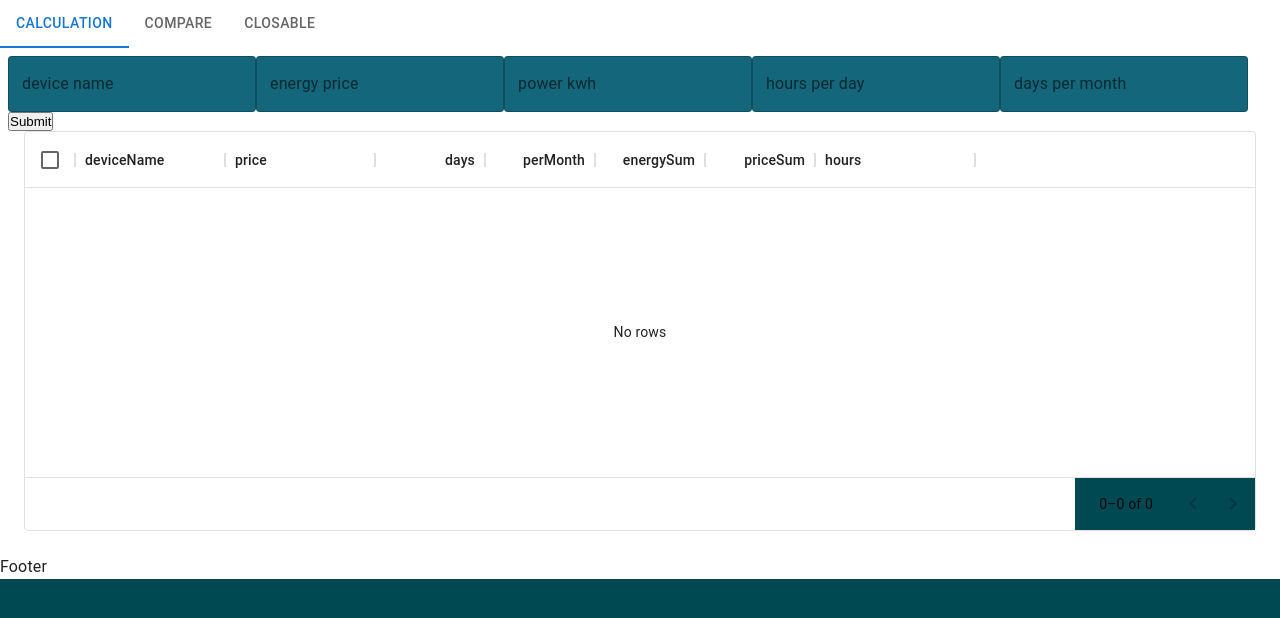
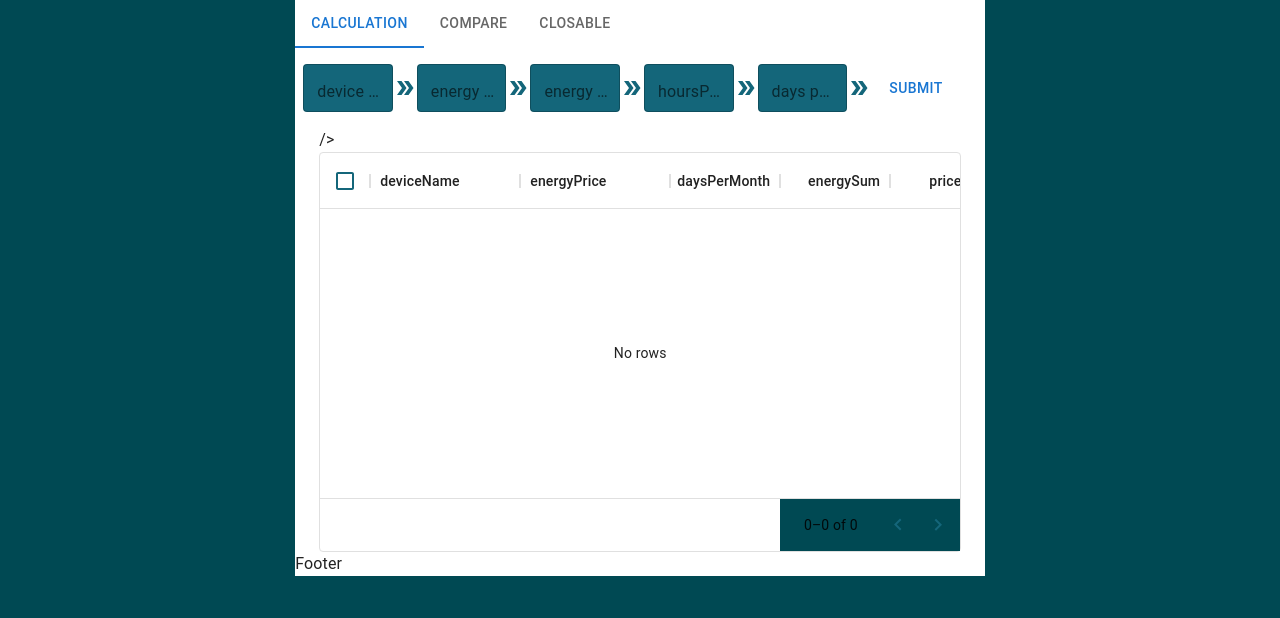
Before and after one commit to dragoslavIvkovic/energy-saving, a Next.js app: page / in a window 1280 px wide. Shown: the top 618 px of the page. Built offline with nearby package versions, Linux system fonts and the light colour scheme.

Commit message:
fixed everything

```diff
--- a/components/Calculation.js
+++ b/components/Calculation.js
@@ -1,13 +1,14 @@
 /* eslint-disable @typescript-eslint/no-unused-vars */
 
 import React, { useEffect, useRef, useState } from "react";
-import { Box, Grid, TextField } from "@mui/material";
+import { Button, Grid, TextField } from "@mui/material";
 import { useSelector, useDispatch } from "react-redux";
 import {
   addPowerConsumption,
   addList,
   addPrice,
 } from "../store/slice/calcSlice";
+import DoubleArrowIcon from "@mui/icons-material/DoubleArrow";
 import { v4 as uuidv4 } from "uuid";
 import dynamic from "next/dynamic";
 
@@ -17,38 +18,31 @@ const TableData = dynamic(() => import("../components/TableData"), {
 });
 
 export default function Calculation() {
+  const [hourValue, setHoursValue] = useState();
+  const [daysPerMonthValue, setDaysPerMonthValue] = useState();
   const dispatch = useDispatch();
-  // const listData = useSelector((state) => state.calculation.list);
-  // const priceRedux = useSelector((state) => state.calculation.price);
 
-  const priceRef = useRef(null);
-  const hoursRef = useRef(null);
-  const daysRef = useRef(null);
+  const energyPriceRef = useRef(null);
+  const hoursPerDayRef = useRef(null);
   const daysPerMonthRef = useRef(null);
+  const energyConsumptionRef = useRef(null);
   const deviceNameRef = useRef("");
 
-  // console.log("listData", listData);
-  // console.log("priceRedux", priceRedux);
-
-  const handleChange = (event, newValue) => {
-    setValue(newValue);
-  };
-
   const onSubmit = () => {
-    const hours = hoursRef.current.value;
-    const price = priceRef.current.value;
-    const days = daysRef.current.value;
-    const perMonth = daysPerMonthRef.current.value;
+    const hoursPerDay = hoursPerDayRef.current.value;
+    const energyConsumption = energyConsumptionRef.current.value;
+    const energyPrice = energyPriceRef.current.value;
+    const daysPerMonth = daysPerMonthRef.current.value;
     const deviceName = deviceNameRef.current.value;
     const dataListObject = {
       id: uuidv4(),
       deviceName: deviceName,
-      price: price,
-      days: days,
-      hours: hours,
-      perMonth: perMonth,
-      energySum: Number(days * hours * priceRef),
-      priceSum: Number(days * hours * priceRef * perMonth),
+      energyPrice: energyPrice,
+      hoursPerDay: hoursPerDay,
+      daysPerMonth: daysPerMonth,
+      energyConsumption: energyConsumption,
+      energySum: Number(energyConsumption * hoursPerDay * daysPerMonth),
+      priceSum: Number(energyPrice * hoursPerDay * daysPerMonth),
     };
 
     if (deviceName) {
@@ -56,15 +50,16 @@ export default function Calculation() {
     }
 
     // e.target.reset();
-    hoursRef.current.value = "";
-    daysRef.current.value = "";
-    hoursRef.current.value = "";
-    deviceNameRef.current.value = "";
   };
+
+  const minHours = 1;
+  const maxHours = 24;
+  const minDays = 1;
+  const maxDays = 30;
 
   return (
     <Grid sx={{ flexGrow: 1 }}>
-      <Grid container spacing={2}>
+      <Grid container spacing={2} marginBottom={2} alignItems="center">
         <TextField
           inputRef={deviceNameRef}
           type="text"
@@ -72,42 +67,57 @@ export default function Calculation() {
           label="device name"
           variant="outlined"
         />
-
+        <DoubleArrowIcon />
         <TextField
-          inputRef={priceRef}
+          inputRef={energyPriceRef}
           type="number"
           id="outlined-basic"
-          label="energy price"
+          label="energy energyPrice"
           variant="outlined"
         />
-
+        <DoubleArrowIcon />
         <TextField
-          inputRef={hoursRef}
+          inputRef={energyConsumptionRef}
           type="number"
           id="outlined-basic"
-          label="power kwh"
+          label="energy consumption"
           variant="outlined"
         />
-
+        <DoubleArrowIcon />
         <TextField
-          inputRef={daysRef}
+          inputRef={hoursPerDayRef}
           type="number"
           id="outlined-basic"
-          label="hours per day"
+          label="hoursPerDay per day"
           variant="outlined"
+          value={hourValue}
+          inputProps={{ minHours, maxHours }}
+          onChange={(e) => {
+            var value = parseInt(e.target.value);
+            if (value > maxHours) value = maxHours;
+            if (value < minHours) value = minHours;
+            setHoursValue(value);
+          }}
         />
-
+        <DoubleArrowIcon />
         <TextField
           inputRef={daysPerMonthRef}
           type="number"
           id="outlined-basic"
           label="days per month"
           variant="outlined"
+          value={daysPerMonthValue}
+          inputProps={{ minDays, maxDays }}
+          onChange={(e) => {
+            var value = parseInt(e.target.value);
+            if (value > maxDays) value = maxDays;
+            if (value < minDays) value = minDays;
+            setDaysPerMonthValue(value);
+          }}
         />
+        <DoubleArrowIcon />
 
-        <button onClick={onSubmit} className="btn-submit">
-          Submit
-        </button>
+        <Button onClick={onSubmit}>Submit</Button>
       </Grid>
 
       <Grid>
--- a/components/Chart.tsx
+++ b/components/Chart.tsx
@@ -11,7 +11,9 @@ import {
 import { useSelector } from "react-redux";
 
 export default function Chart() {
-  const listData = useSelector((state) => state.calculation.list);
+  const listData = useSelector((state) => state.compare.list);
+
+
   const data = listData.map((datas) => datas);
 
   return (
@@ -32,7 +34,7 @@ export default function Chart() {
       <Tooltip />
       <Legend />
       <Bar dataKey="devicePrice" stackId="a" fill="#8884d8" />
-      <Bar dataKey="priceSum" stackId="a" fill="#82ca9d" />
+      <Bar dataKey="sum" stackId="a" fill="#82ca9d" />
     </BarChart>
   );
 }
--- a/components/Compare.js
+++ b/components/Compare.js
@@ -1,73 +1,73 @@
 /* eslint-disable @typescript-eslint/no-unused-vars */
 
 import React, { useEffect, useRef, useState } from "react";
-import { Box, Grid, TextField } from "@mui/material";
+import { Button, Grid, TextField } from "@mui/material";
 import { useSelector, useDispatch } from "react-redux";
-import {
-  addPowerConsumption,
-  addList,
-  addPrice,
-} from "../store/slice/calcSlice";
+import { addListCompare } from "../store/slice/compareSlice";
 import { v4 as uuidv4 } from "uuid";
 import dynamic from "next/dynamic";
-
+import DoubleArrowIcon from "@mui/icons-material/DoubleArrow";
 const Chart = dynamic(() => import("../components/Chart"), { ssr: false });
 const TableData = dynamic(() => import("../components/TableData"), {
   ssr: false,
 });
 
 export default function Compare() {
+  const [hourValue, setHoursValue] = useState();
+  const [daysPerMonthValue, setDaysPerMonthValue] = useState();
   const dispatch = useDispatch();
-  // const listData = useSelector((state) => state.calculation.list);
-  // const priceRedux = useSelector((state) => state.calculation.price);
-
   const devicePriceRef = useRef(null);
-  const priceRef = useRef(null);
-  const hoursRef = useRef(null);
-  const daysRef = useRef(null);
+  const energyPriceRef = useRef(null);
+  const hoursPerDayRef = useRef(null);
   const daysPerMonthRef = useRef(null);
+  const energyConsumptionRef = useRef(null);
   const deviceNameRef = useRef("");
 
-  // console.log("listData", listData);
-  // console.log("priceRedux", priceRedux);
+  const onSubmit = () => {
+    const hoursPerDay = hoursPerDayRef.current.value;
+    const energyPrice = energyPriceRef.current.value;
+    const devicePrice = devicePriceRef.current.value;
+    const energyConsumption = energyConsumptionRef.current.value;
 
-  const handleChange = (event, newValue) => {
-    setValue(newValue);
-  };
-
-  const onSubmit = () => {
-    const hours = hoursRef.current.value;
-    const price = priceRef.current.value;
-    const devicePrice = devicePriceRef.current.value;
-    const days = daysRef.current.value;
-    const perMonth = daysPerMonthRef.current.value;
+    const daysPerMonth = daysPerMonthRef.current.value;
     const deviceName = deviceNameRef.current.value;
     const dataListObject = {
       id: uuidv4(),
       deviceName: deviceName,
-      price: price,
+      energyPrice: energyPrice,
+      energyConsumption: energyConsumption,
       devicePrice: devicePrice,
-      days: days,
-      hours: hours,
-      perMonth: perMonth,
-      energySum: Number(days * hours * priceRef),
-      priceSum: Number(days * hours * priceRef * perMonth),
+      hoursPerDay: hoursPerDay,
+      daysPerMonth: daysPerMonth,
+      energySum: Number(energyConsumption * hoursPerDay * daysPerMonth),
+      priceSum: Number(
+        energyConsumption * hoursPerDay * daysPerMonth * energyPrice
+      ),
+      sum: Number(
+        energyConsumption * hoursPerDay * daysPerMonth * energyPrice +
+          devicePrice
+      ),
     };
 
     if (deviceName) {
-      dispatch(addList(dataListObject));
+      dispatch(addListCompare(dataListObject));
     }
 
     // e.target.reset();
-    hoursRef.current.value = "";
-    daysRef.current.value = "";
-    hoursRef.current.value = "";
+    hoursPerDayRef.current.value = "";
+    daysPerMonthRef.current.value = "";
+    hoursPerDayRef.current.value = "";
     deviceNameRef.current.value = "";
   };
 
+  const minHours = 1;
+  const maxHours = 24;
+  const minDays = 1;
+  const maxDays = 30;
+
   return (
     <Grid sx={{ flexGrow: 1 }}>
-      <Grid container spacing={2}>
+      <Grid container spacing={2} marginBottom={2} alignItems="center">
         <TextField
           inputRef={deviceNameRef}
           type="text"
@@ -75,51 +75,71 @@ export default function Compare() {
           label="device name"
           variant="outlined"
         />
-
+        <DoubleArrowIcon />
         <TextField
           inputRef={devicePriceRef}
           type="number"
           id="outlined-basic"
-          label="device price"
+          label="device energyPrice"
           variant="outlined"
         />
+        <DoubleArrowIcon />
         <TextField
-          inputRef={priceRef}
+          inputRef={energyConsumptionRef}
           type="number"
           id="outlined-basic"
-          label="energy price"
+          label="energy consumption"
           variant="outlined"
         />
-
+        <DoubleArrowIcon />
         <TextField
-          inputRef={hoursRef}
+          inputRef={energyPriceRef}
           type="number"
           id="outlined-basic"
-          label="power kwh"
+          label="energy energyPrice"
           variant="outlined"
         />
-
+        <DoubleArrowIcon />
         <TextField
-          inputRef={daysRef}
+          inputRef={hoursPerDayRef}
           type="number"
           id="outlined-basic"
-          label="hours per day"
+          label="hoursPerDay per day"
           variant="outlined"
+          value={hourValue}
+          inputProps={{ minHours, maxHours }}
+          onChange={(e) => {
+            var value = parseInt(e.target.value);
+            if (value > maxHours) value = maxHours;
+            if (value < minHours) value = minHours;
+            setHoursValue(value);
+          }}
         />
-
+        <DoubleArrowIcon />
         <TextField
           inputRef={daysPerMonthRef}
           type="number"
           id="outlined-basic"
           label="days per month"
           variant="outlined"
+          value={daysPerMonthValue}
+          inputProps={{ minDays, maxDays }}
+          onChange={(e) => {
+            var value = parseInt(e.target.value);
+            if (value > maxDays) value = maxDays;
+            if (value < minDays) value = minDays;
+            setDaysPerMonthValue(value);
+          }}
         />
-
-        <button onClick={onSubmit} className="btn-submit">
-          Submit
-        </button>
+        <DoubleArrowIcon />
+        <Button onClick={onSubmit}>Submit</Button>
       </Grid>
-      <Grid>
+      <Grid
+        container
+        direction="column"
+        alignItems="center"
+        justifyContent="center"
+      >
         <Chart />
       </Grid>
     </Grid>
--- a/components/TableData.js
+++ b/components/TableData.js
@@ -2,6 +2,7 @@ import * as React from "react";
 import Box from "@mui/material/Box";
 import { DataGrid } from "@mui/x-data-grid";
 import { useSelector } from "react-redux";
+
 
 const columns = [
   {
@@ -11,21 +12,15 @@ const columns = [
     editable: true,
   },
   {
-    field: "price",
-    headerName: "price",
+    field: "energyPrice",
+    headerName: "energyPrice",
     width: 150,
     editable: true,
   },
+
   {
-    field: "days",
-    headerName: "days",
-    type: "number",
-    width: 110,
-    editable: true,
-  },
-  {
-    field: "perMonth",
-    headerName: "perMonth",
+    field: "daysPerMonth",
+    headerName: "daysPerMonth",
     type: "number",
     width: 110,
     editable: true,
@@ -45,13 +40,22 @@ const columns = [
     editable: true,
   },
   {
-    field: "hours",
-    headerName: "hours",
+    field: "hoursPerDay",
+    headerName: "hoursPerDay",
     description: "This column has a value getter and is not sortable.",
     sortable: false,
     width: 160,
     valueGetter: (params) =>
-      `${params.row.hours || ""} ${params.row.hours || ""}`,
+      `${params.row.hoursPerDay || ""} ${params.row.hoursPerDay || ""}`,
+  },
+  {
+    field: "sum",
+    headerName: "sum",
+    description: "This column has a value getter and is not sortable.",
+    sortable: false,
+    width: 160,
+    valueGetter: (params) =>
+      `${params.row.hoursPerDay || ""} ${params.row.hoursPerDay || ""}`,
   },
 ];
 
@@ -59,6 +63,9 @@ export default function TableData() {
   const listData = useSelector((state) => state.calculation.list);
   return (
     <Box sx={{ height: 400, width: "100%" }}>
+
+
+      />
       <DataGrid
         rows={listData}
         columns={columns}
--- a/package.json
+++ b/package.json
@@ -21,11 +21,11 @@
     "@reduxjs/toolkit": "^1.8.5",
     "@testing-library/jest-dom": "^5.16.5",
     "@testing-library/react": "^13.3.0",
-    "export-to-csv": "^0.2.1",
     "jest": "^29.0.1",
     "next": "12",
     "react": "^18.2.0",
     "react-dom": "^18.2.0",
+    "react-export-table-to-excel": "^1.0.6",
     "react-redux": "^8.0.2",
     "recharts": "^2.1.16",
     "redux": "^4.2.0",
--- a/store/slice/calcSlice.js
+++ b/store/slice/calcSlice.js
@@ -5,7 +5,7 @@ export const calcSlice = createSlice({
   initialState: {
     powerConsumption: 0,
     list: [],
-    price: null,
+    energyPrice: null,
   },
 
   reducers: {
@@ -13,7 +13,7 @@ export const calcSlice = createSlice({
       state.powerConsumption += action.payload;
     },
     addPrice: (state, action) => {
-      state.price = action.payload;
+      state.energyPrice = action.payload;
     },
     addList: (state, action) => {
       // if (!state.list.map((el) => el.id).includes(action.payload.id)) {
--- /dev/null
+++ b/store/slice/compareSlice.js
@@ -0,0 +1,26 @@
+import { createSlice } from "@reduxjs/toolkit";
+
+export const compareSlice = createSlice({
+  name: "compare",
+  initialState: {
+
+    list: [],
+
+  },
+
+  reducers: {
+
+    addListCompare: (state, action) => {
+      // if (!state.list.map((el) => el.id).includes(action.payload.id)) {
+      state.list.push(action.payload);
+      // }
+      // state.list.push(action.payload);
+    },
+  },
+});
+
+// Action creators are generated for each case reducer function
+export const {   addListCompare  } = compareSlice.actions;
+export const selectorCompare = (state) => state.compare;
+
+export default compareSlice.reducer;
--- a/store/store.js
+++ b/store/store.js
@@ -2,10 +2,12 @@ import { configureStore } from "@reduxjs/toolkit";
 
 // eslint-disable-next-line import/prefer-default-export
 import calcSlice from "./slice/calcSlice";
+import compareSlice from "./slice/compareSlice";
 
 const store = configureStore({
   reducer: {
     calculation: calcSlice,
+    compare: compareSlice,
   },
 });
 
--- a/styles/globals.css
+++ b/styles/globals.css
@@ -25,10 +25,20 @@ body {
   font-size: 1rem;
   overflow: hidden;
   scrollbar-width: none;
+  display: flex;
+  align-items: center;
+  justify-content: center;
 }
 
 .MuiInputBase-root {
   background: var(--backgroundSecond-color);
+  width: 7vw;
+  height: 6vh;
+}
+.MuiButton-root {
+  width: 7vw;
+  height: 6vh;
+  background: var(--annotations-color);
 }
 .MuiInputBase-root:hover {
   background: var(--annotations-color);
@@ -44,6 +54,19 @@ body {
 .MuiSlider-root {
   background: var(--background-color);
 }
+
+.MuiSvgIcon-root {
+  color: var(--backgroundSecond-color);
+  font-size: 1vw;
+}
+
+.MuiTabPanel-root {
+  margin-top: 1vh;
+}
+
+/* .MuiFormControl-root{
+  width: 10vw;
+} */
 
 /* .Mui-TableHeadCell-Content {
   background: red;
```
Also changed, not shown: components/ExportExcel.js (added, +65 -0 lines), 1 other file (tests, documents, lock files or other folders).
